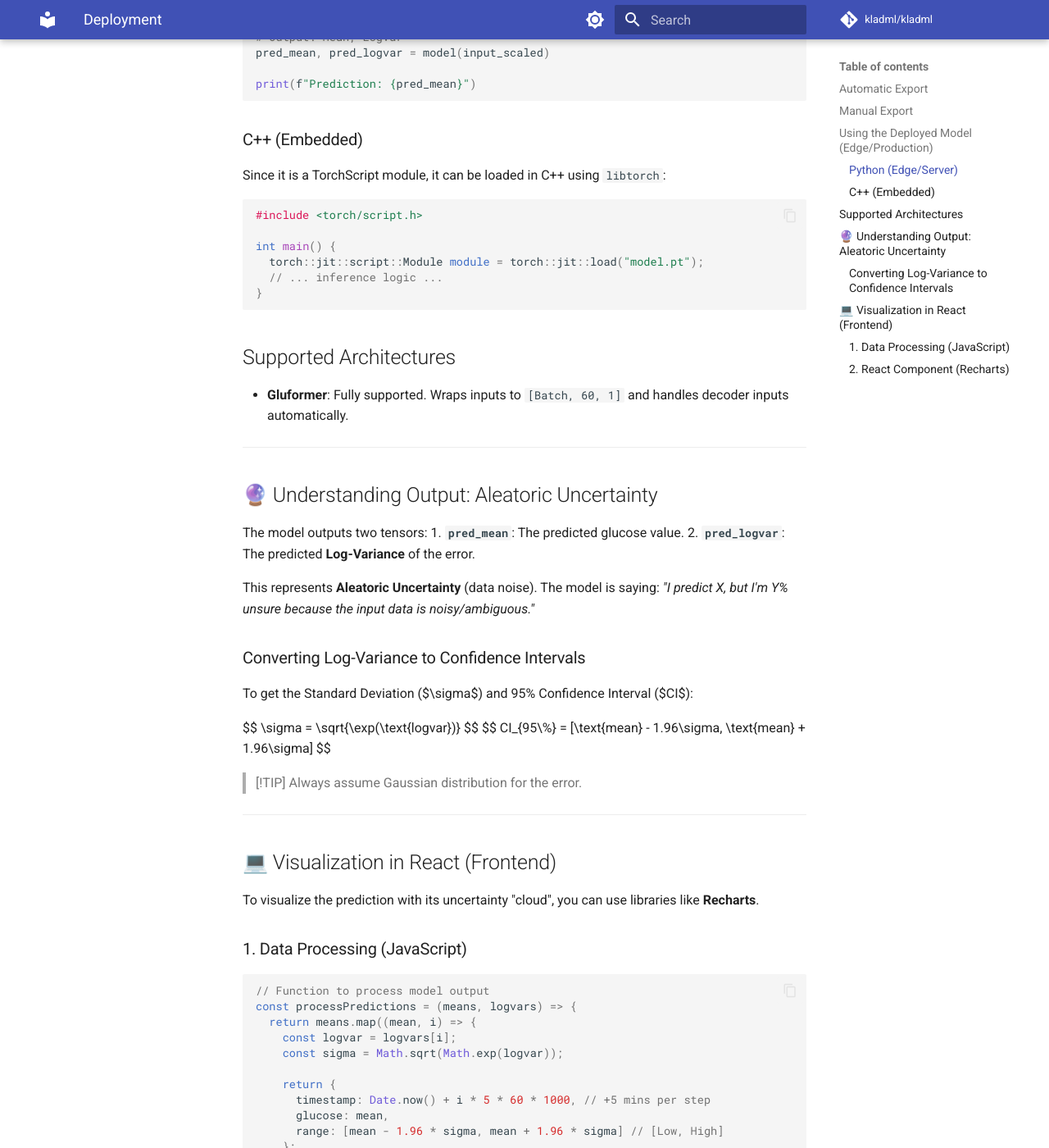
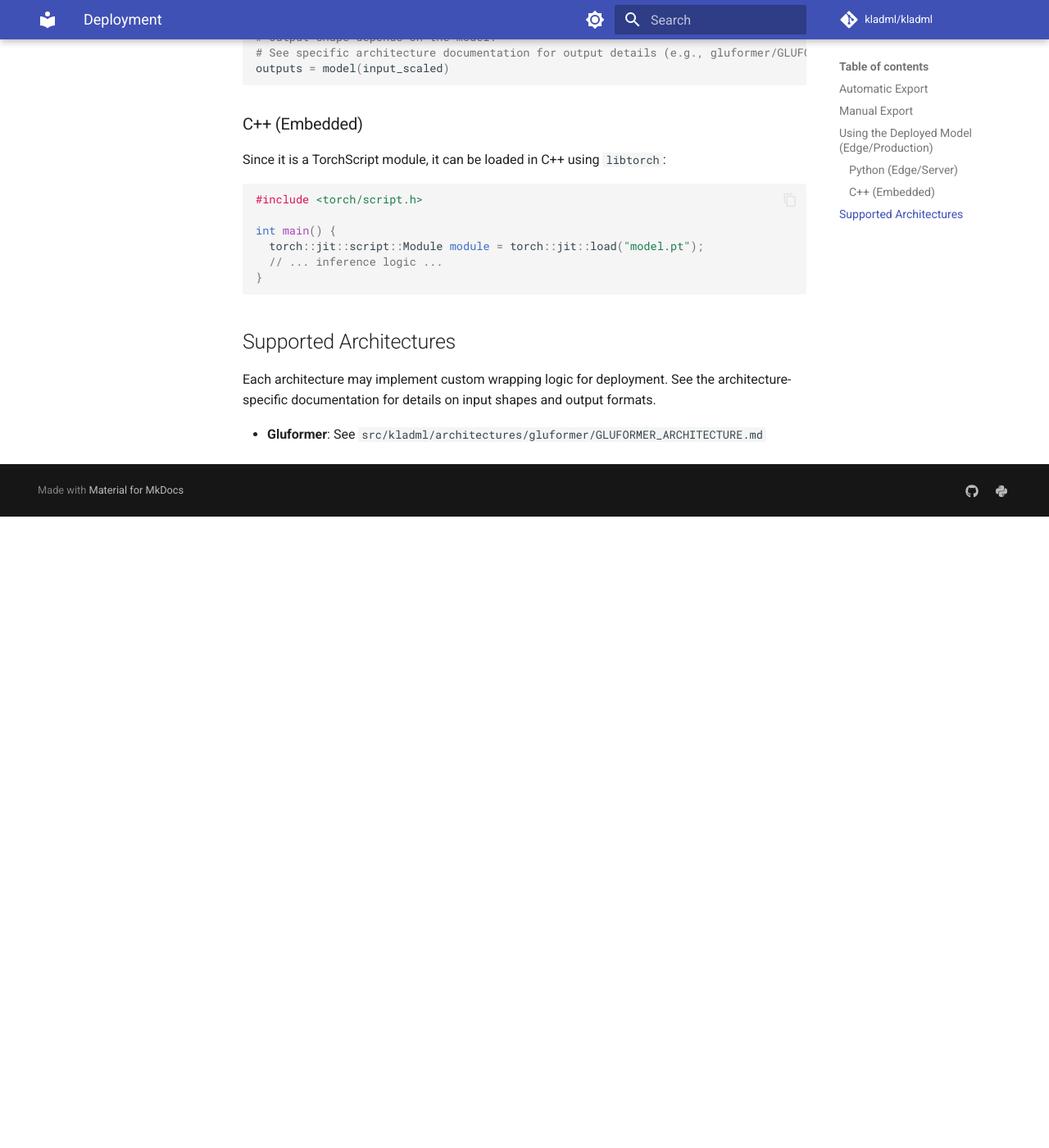
Before and after one commit to kladml/kladml, an MkDocs documentation site: the page built from docs/deployment.md, in a window 1280 px wide and 1400 px high, scrolled down 1306 px. Shown: the whole window at 82% size. Built offline with MkDocs 1.6.1 and Material for MkDocs 9.7.7, drawn with Linux system fonts in a browser that asks for light colours; comment, search, counter and statistics services are not loaded; after the commit the page ends 1936 px from its top, so only the background shows below that; some of the changed text lies outside the part shown.

Commit message:
docs: refactor deployment and architecture specific documentation

````diff
--- a/docs/deployment.md
+++ b/docs/deployment.md
@@ -46,10 +46,9 @@ input_data = torch.randn(1, 60, 1)
 input_scaled = (input_data - mean) / scale
 
 # Forward Pass
-# Output: Mean, LogVar
-pred_mean, pred_logvar = model(input_scaled)
-
-print(f"Prediction: {pred_mean}")
+# Output shape depends on the model.
+# See specific architecture documentation for output details (e.g., gluformer/GLUFORMER_ARCHITECTURE.md).
+outputs = model(input_scaled)
 ```
 
 ### C++ (Embedded)
@@ -67,82 +66,7 @@ int main() {
 
 ## Supported Architectures
 
-- **Gluformer**: Fully supported. Wraps inputs to `[Batch, 60, 1]` and handles decoder inputs automatically.
+Each architecture may implement custom wrapping logic for deployment.
+See the architecture-specific documentation for details on input shapes and output formats.
 
----
-
-## 🔮 Understanding Output: Aleatoric Uncertainty
-
-The model outputs two tensors:
-1.  **`pred_mean`**: The predicted glucose value.
-2.  **`pred_logvar`**: The predicted **Log-Variance** of the error.
-
-This represents **Aleatoric Uncertainty** (data noise). The model is saying: *"I predict X, but I'm Y% unsure because the input data is noisy/ambiguous."*
-
-### Converting Log-Variance to Confidence Intervals
-
-To get the Standard Deviation ($\sigma$) and 95% Confidence Interval ($CI$):
-
-$$ \sigma = \sqrt{\exp(\text{logvar})} $$
-$$ CI_{95\%} = [\text{mean} - 1.96\sigma, \text{mean} + 1.96\sigma] $$
-
-> [!TIP]
-> Always assume Gaussian distribution for the error.
-
----
-
-## 💻 Visualization in React (Frontend)
-
-To visualize the prediction with its uncertainty "cloud", you can use libraries like **Recharts**.
-
-### 1. Data Processing (JavaScript)
-
-```javascript
-// Function to process model output
-const processPredictions = (means, logvars) => {
-  return means.map((mean, i) => {
-    const logvar = logvars[i];
-    const sigma = Math.sqrt(Math.exp(logvar));
-
-    return {
-      timestamp: Date.now() + i * 5 * 60 * 1000, // +5 mins per step
-      glucose: mean,
-      range: [mean - 1.96 * sigma, mean + 1.96 * sigma] // [Low, High]
-    };
-  });
-};
-```
-
-### 2. React Component (Recharts)
-
-Displaying the confidence interval as an `Area` behind the `Line`.
-
-```jsx
-import { ComposedChart, Line, Area, XAxis, YAxis, Tooltip } from 'recharts';
-
-const GlucoseChart = ({ data }) => (
-  <ComposedChart width={600} height={300} data={data}>
-    <XAxis dataKey="timestamp" tickFormatter={(t) => new Date(t).toLocaleTimeString()} />
-    <YAxis domain={['auto', 'auto']} />
-    <Tooltip />
-
-    {/* Confidence Interval (Gray Cloud) */}
-    <Area
-      type="monotone"
-      dataKey="range"
-      fill="#8884d8"
-      stroke="#8884d8"
-      opacity={0.3}
-    />
-
-    {/* Predicted Value (Solid Line) */}
-    <Line
-      type="monotone"
-      dataKey="glucose"
-      stroke="#8884d8"
-      strokeWidth={3}
-      dot={false}
-    />
-  </ComposedChart>
-);
-```
+- **Gluformer**: See `src/kladml/architectures/gluformer/GLUFORMER_ARCHITECTURE.md`
````
Also changed, not shown: README.md (+1 -0 lines), src/kladml/architectures/gluformer/GLUFORMER_ARCHITECTURE.md (+80 -0 lines).
